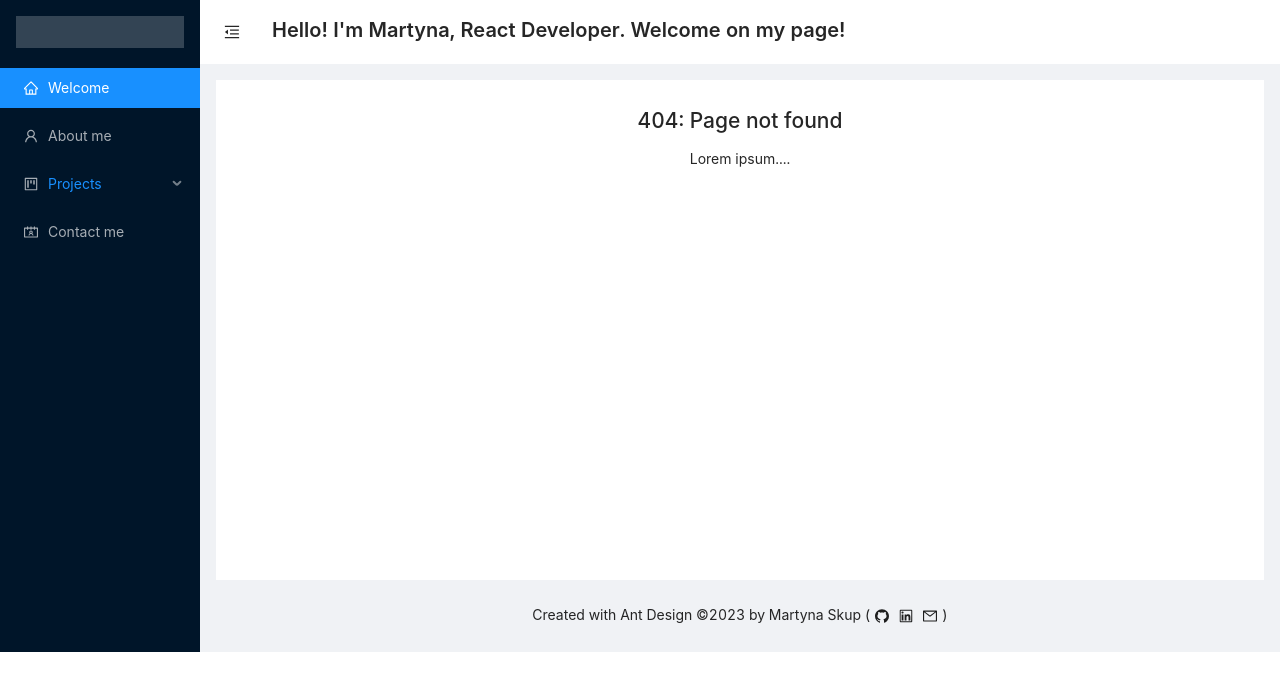
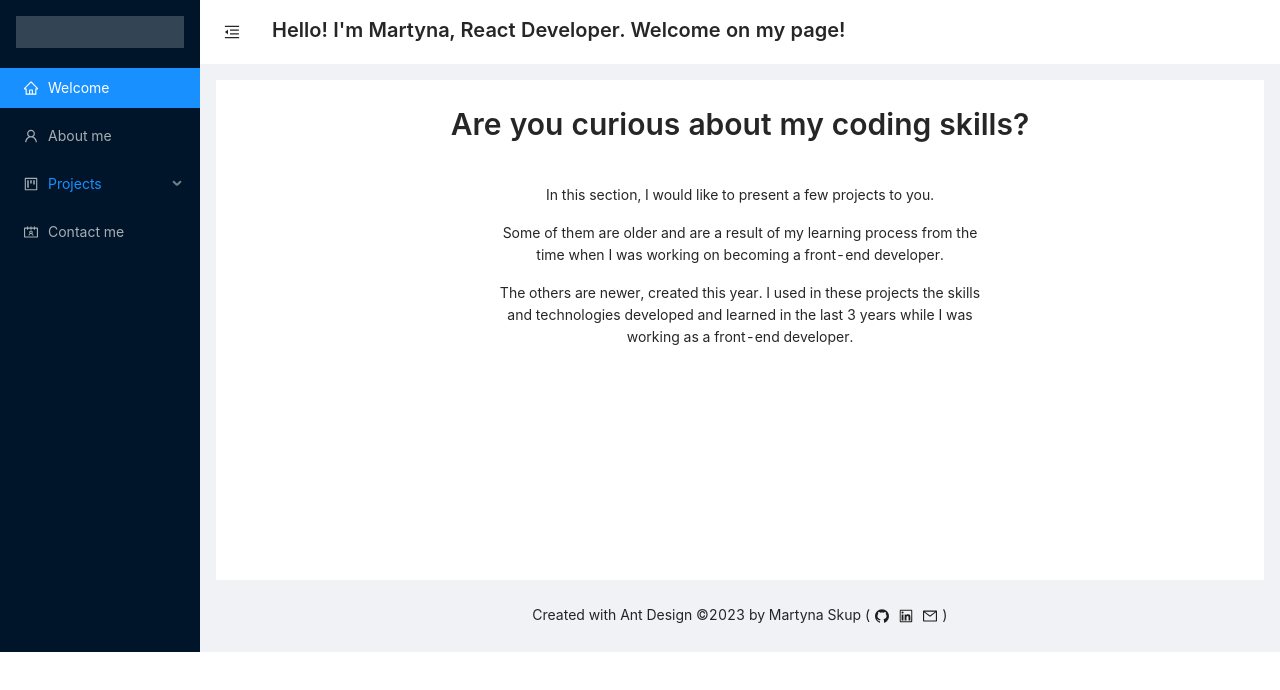
Before and after one commit to martynaskup/martynaskup.github.io, a React (Create React App) app: page /projects in a window 1280 px wide. Before the commit this address had no page. Shown: the top 690 px of the page. Built offline with nearby package versions, Linux system fonts and the light colour scheme.

Commit message:
Add Projects page

```diff
--- /dev/null
+++ b/src/pages/ProjectsPage/Projects.tsx
@@ -0,0 +1,30 @@
+import { Space, Typography } from 'antd';
+import useBreakpoint from 'antd/lib/grid/hooks/useBreakpoint';
+
+const Projects = () => {
+  const { sm } = useBreakpoint();
+
+  return (
+    <Space direction="vertical" size={sm ? 'large' : 'small'}>
+      <Typography.Title level={2}>
+        Are you curious about my coding skills?
+      </Typography.Title>
+      <Space direction="vertical" size="middle" style={{ maxWidth: '500px' }}>
+        <Typography.Text>
+          In this section, I would like to present a few projects to you.
+        </Typography.Text>
+        <Typography.Text>
+          Some of them are older and are a result of my learning process from
+          the time when I was working on becoming a front-end developer.
+        </Typography.Text>
+        <Typography.Text>
+          The others are newer, created this year. I used in these projects the
+          skills and technologies developed and learned in the last 3 years
+          while I was working as a front-end developer.
+        </Typography.Text>
+      </Space>
+    </Space>
+  );
+};
+
+export default Projects;
--- a/src/routes/AppRoutes.tsx
+++ b/src/routes/AppRoutes.tsx
@@ -4,6 +4,7 @@ import NoRouteMatch from '../pages/NoRouteMatch';
 import AppLayout from '../components/mainLayout/AppLayout';
 import Home from '../pages/HomePage/Home';
 import ContactInfo from '../pages/ContactInfo';
+import Projects from '../pages/ProjectsPage/Projects';
 
 export default function AppRoutes() {
   return (
@@ -14,6 +15,7 @@ export default function AppRoutes() {
         children={[
           <Route index element={<Home />} key="home" />,
           <Route path="/about" element={<About />} key="about" />,
+          <Route path="/projects" element={<Projects />} key="projects" />,
           <Route
             path="/contactMe"
             element={<ContactInfo />}
```
